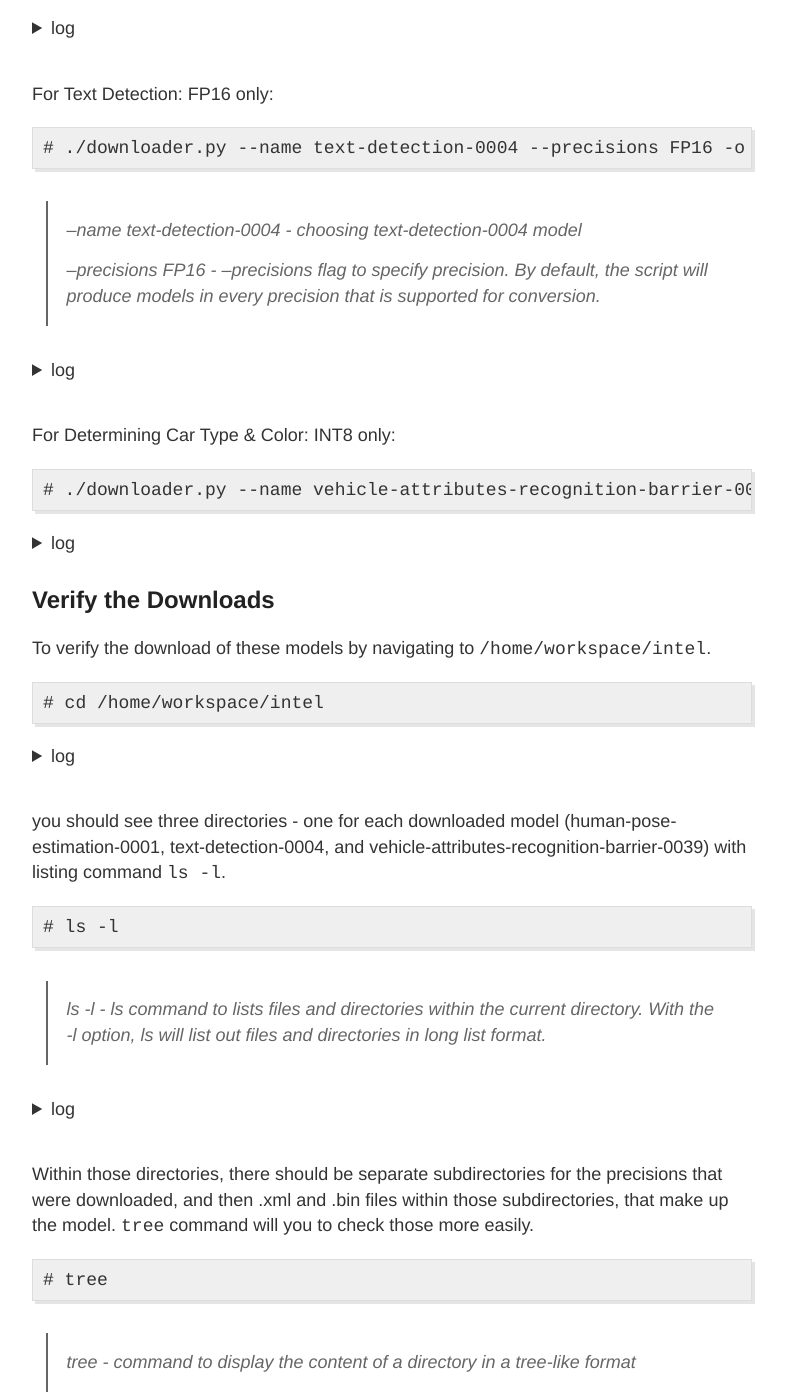
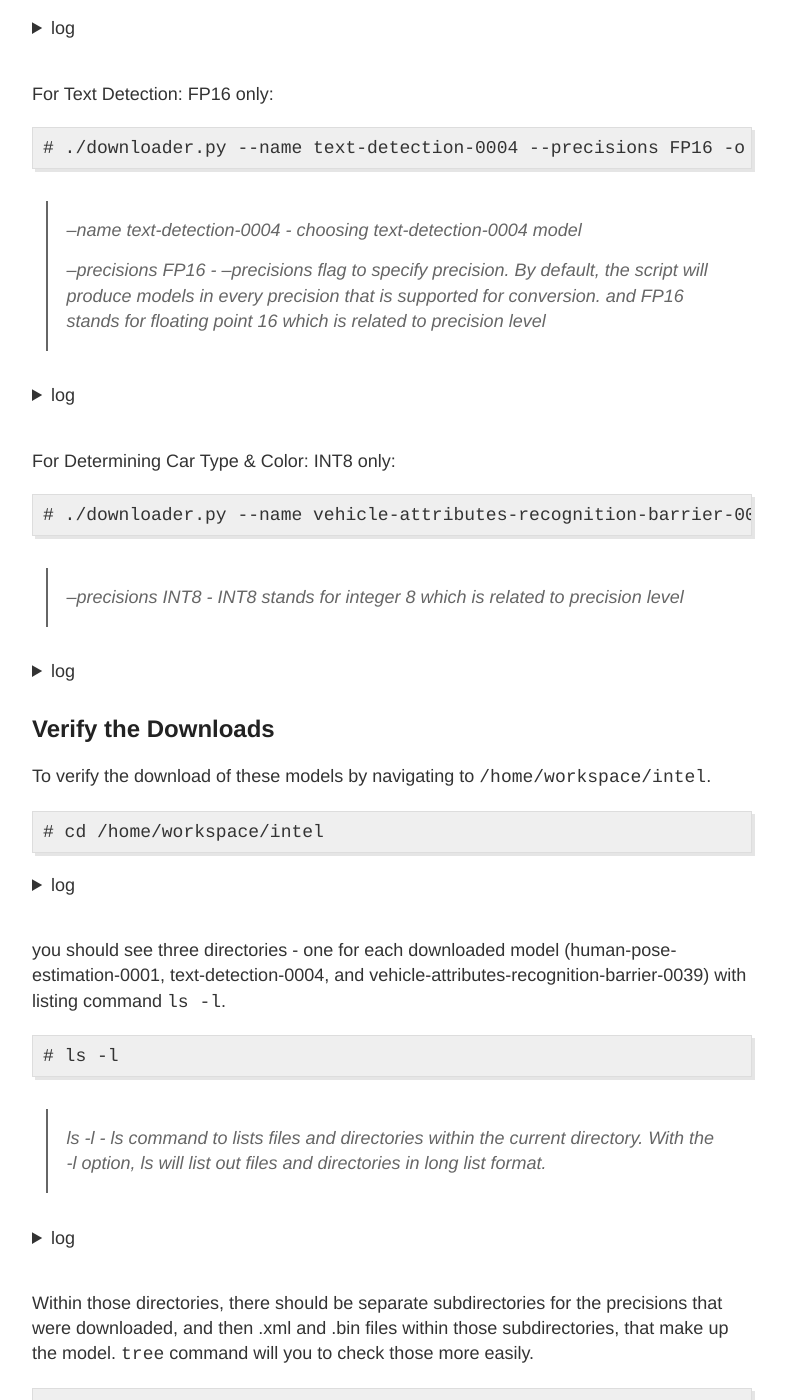
Before and after one commit to yamatokataoka/blog2, a Jekyll site: the page built from _posts/2019-12-25-intel-edge-ai-fundamentals-course.md, in a window 1280 px wide and 1400 px high, scrolled down 4267 px. Shown: the whole window, without its empty margins (248-1034 px from the left). Built offline with Jekyll 4.4.1, drawn with Linux system fonts in a browser that asks for light colours; some of the changed text lies outside the part shown.

Commit message:
Add description about precision level

````diff
--- a/_posts/2019-12-25-intel-edge-ai-fundamentals-course.md
+++ b/_posts/2019-12-25-intel-edge-ai-fundamentals-course.md
@@ -158,7 +158,7 @@ For Text Detection: FP16 only:
 
 > --name text-detection-0004 - choosing text-detection-0004 model
 >
-> --precisions FP16 - --precisions flag to specify precision. By default, the script will produce models in every precision that is supported for conversion.
+> --precisions FP16 - --precisions flag to specify precision. By default, the script will produce models in every precision that is supported for conversion. and FP16 stands for floating point 16 which is related to precision level
 
 <details>
 <summary>log</summary>
@@ -185,6 +185,8 @@ For Determining Car Type & Color: INT8 only:
 ```
 # ./downloader.py --name vehicle-attributes-recognition-barrier-0039 --precisions INT8 -o /home/workspace
 ```
+
+> --precisions INT8 - INT8 stands for integer 8 which is related to precision level
 
 <details>
 <summary>log</summary>
@@ -251,6 +253,10 @@ Within those directories, there should be separate subdirectories for the precis
 ```
 
 > tree - command to display the content of a directory in a tree-like format
+>
+> .xml - xml is a format like .txt, text.
+>
+> .bin - bin stands for binary file, which is the format computer able to read.
 
 <details>
 <summary>log</summary>
````
